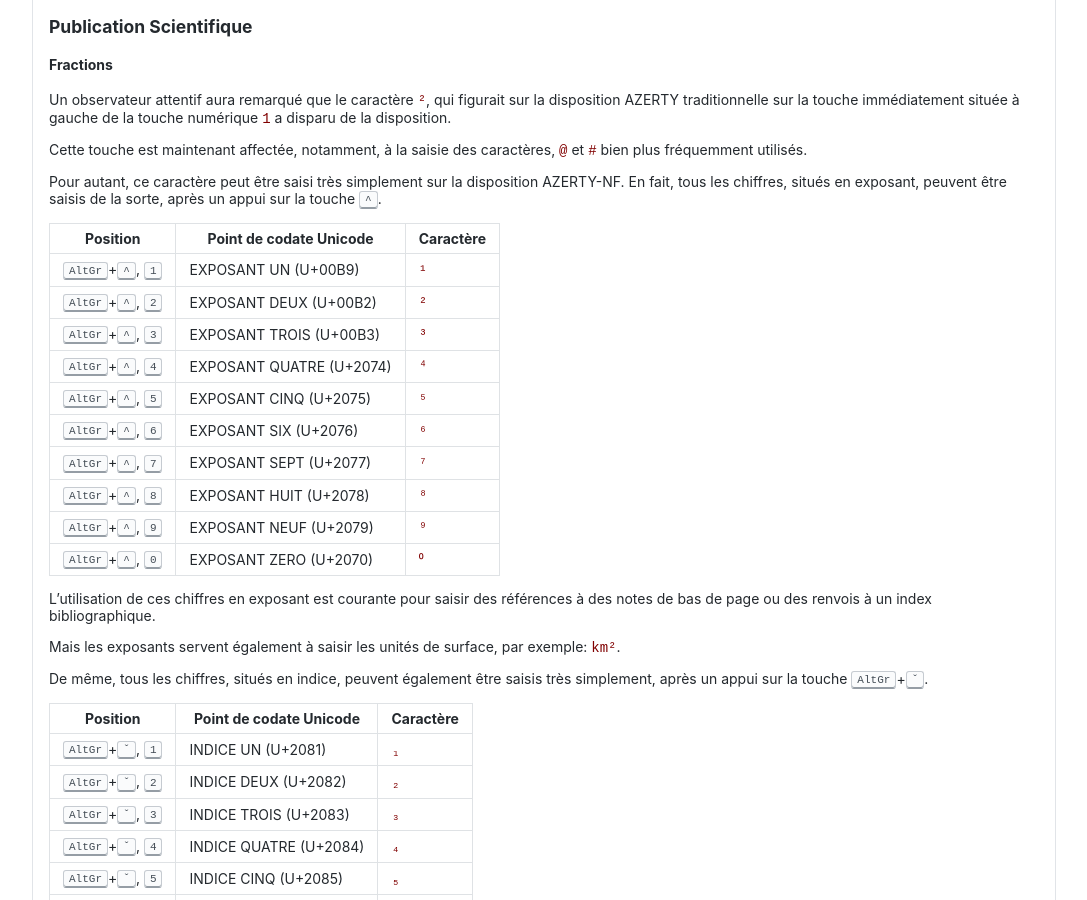
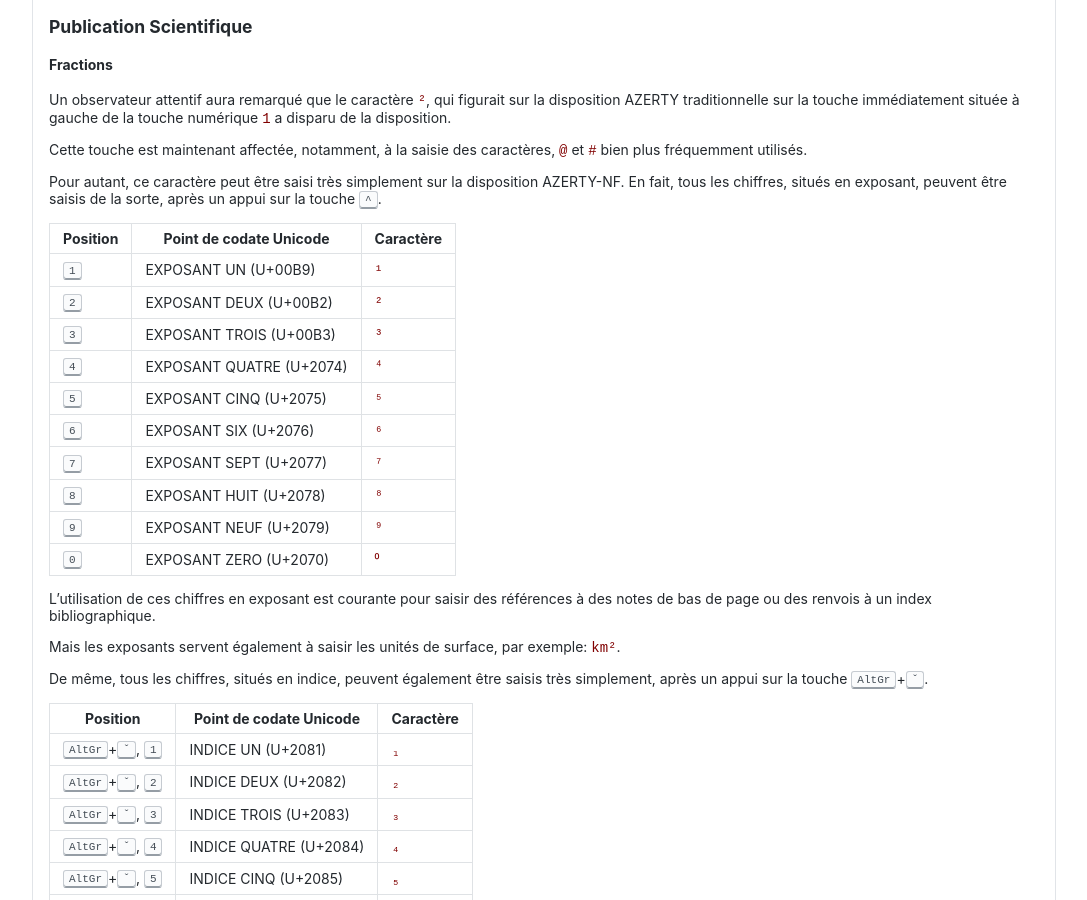
Before and after one commit to springcomp/optimized-azerty-win, a Jekyll site: the page built from index.md, in a window 1280 px wide and 900 px high, scrolled down 6545 px. Shown: the whole window, without its empty margins (96-1183 px from the left). Built offline with Jekyll 4.4.1, drawn with Linux system fonts in a browser that asks for light colours.

```diff
--- a/index.md
+++ b/index.md
@@ -226,16 +226,16 @@ Pour autant, ce caractère peut être saisi très simplement sur la disposition
 
 |Position|Point de codate Unicode | Caractère|
 |---|---|---|
-| <kbd>AltGr</kbd>+<kbd>^</kbd>, <kbd>1</kbd> | EXPOSANT UN (U+00B9) | `¹` |
-| <kbd>AltGr</kbd>+<kbd>^</kbd>, <kbd>2</kbd> | EXPOSANT DEUX (U+00B2) | `²` |
-| <kbd>AltGr</kbd>+<kbd>^</kbd>, <kbd>3</kbd> | EXPOSANT TROIS (U+00B3) | `³` |
-| <kbd>AltGr</kbd>+<kbd>^</kbd>, <kbd>4</kbd> | EXPOSANT QUATRE (U+2074) | `⁴` |
-| <kbd>AltGr</kbd>+<kbd>^</kbd>, <kbd>5</kbd> | EXPOSANT CINQ (U+2075) | `⁵` |
-| <kbd>AltGr</kbd>+<kbd>^</kbd>, <kbd>6</kbd> | EXPOSANT SIX (U+2076) | `⁶` |
-| <kbd>AltGr</kbd>+<kbd>^</kbd>, <kbd>7</kbd> | EXPOSANT SEPT (U+2077) | `⁷` |
-| <kbd>AltGr</kbd>+<kbd>^</kbd>, <kbd>8</kbd> | EXPOSANT HUIT (U+2078) | `⁸` |
-| <kbd>AltGr</kbd>+<kbd>^</kbd>, <kbd>9</kbd> | EXPOSANT NEUF (U+2079) | `⁹` |
-| <kbd>AltGr</kbd>+<kbd>^</kbd>, <kbd>0</kbd> | EXPOSANT ZERO (U+2070) | `⁰` |
+| <kbd>1</kbd> | EXPOSANT UN (U+00B9) | `¹` |
+| <kbd>2</kbd> | EXPOSANT DEUX (U+00B2) | `²` |
+| <kbd>3</kbd> | EXPOSANT TROIS (U+00B3) | `³` |
+| <kbd>4</kbd> | EXPOSANT QUATRE (U+2074) | `⁴` |
+| <kbd>5</kbd> | EXPOSANT CINQ (U+2075) | `⁵` |
+| <kbd>6</kbd> | EXPOSANT SIX (U+2076) | `⁶` |
+| <kbd>7</kbd> | EXPOSANT SEPT (U+2077) | `⁷` |
+| <kbd>8</kbd> | EXPOSANT HUIT (U+2078) | `⁸` |
+| <kbd>9</kbd> | EXPOSANT NEUF (U+2079) | `⁹` |
+| <kbd>0</kbd> | EXPOSANT ZERO (U+2070) | `⁰` |
 
 L'utilisation de ces chiffres en exposant est courante pour saisir des références à des notes de bas de page ou des renvois à un index bibliographique.
 
```
